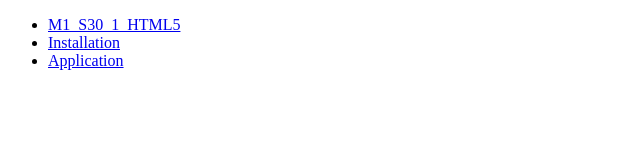
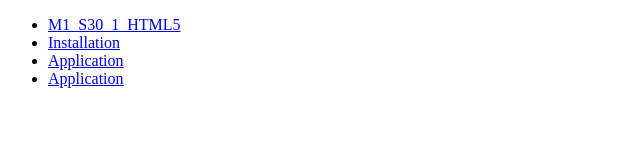
Before and after one commit to hasnatech/storyline_canvas, a plain HTML site: page index.html in a window 1280 px wide. Shown: the whole page, without its empty margins (0-640 px from the left). Drawn offline with Linux system fonts and the light colour scheme.

Commit message:
3d component

```diff
--- a/index.html
+++ b/index.html
@@ -11,6 +11,7 @@
         <li><a href="IA_Direct_and_indirect_servo_operated_valves_EN_v1/M1_S30/M1_S30_1_HTML5.html">M1_S30_1_HTML5</a></li>
         <li><a href="IA_Direct_and_indirect_servo_operated_valves_EN_v1/installation/Installation_HTML5.html">Installation</a></li>
         <li><a href="IA - Pneumatic Valves Program/Application_v7/index.html">Application</a></li>
+        <li><a href="3d3d_model_view/index.html">Application</a></li>
     </ul>
 </body>
 </html>
```
Also changed, not shown: 3d_model_view/index.html (renamed from 3d_model_view/3d_view.html).
